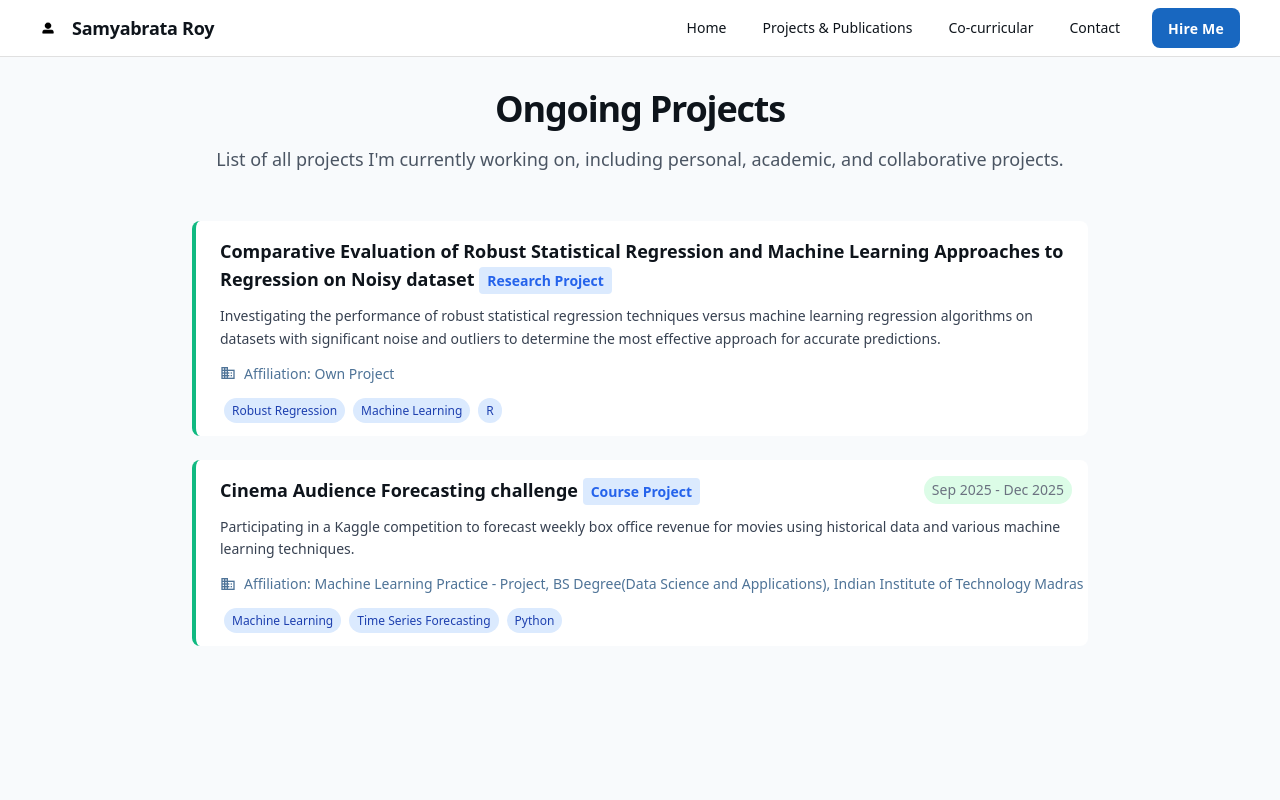
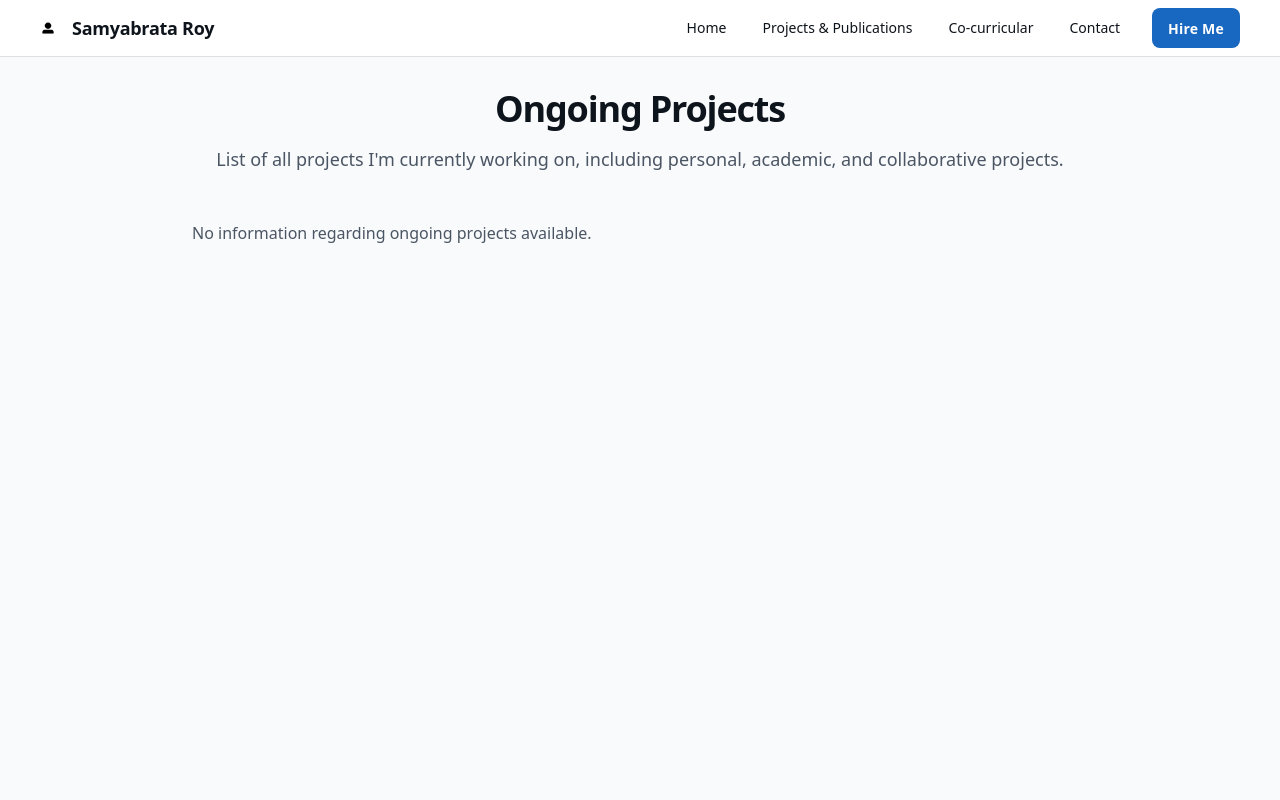
Before and after one commit to samyaroy/FolioForge-vue-portfolio-website, a Vue app: page /#/ongoing-projects in a window 1280 px wide. Shown: the top 800 px of the page. Built offline with nearby package versions, Linux system fonts and the light colour scheme.

Commit message:
Some minor fixes

```diff
--- a/src/profile_info.yml
+++ b/src/profile_info.yml
@@ -149,7 +149,7 @@ certifications:
     instructor: Dr. Michael Shields
     date: Nov 2025
     duration: 3 Weeks
-    cred_link: '#'
+    cred_link: 'https://drive.google.com/file/d/1U5q6y3fE0FY2tQSfJ1XBk_LEYWaQ_UBO/view?usp=drive_link'
     certificate: true
   # Add more fields as needed
 
@@ -245,26 +245,26 @@ articles:
 publications:
 
 ongoing_projects:
-  - title: 'Comparative Evaluation of Robust Statistical Regression and Machine Learning Approaches to Regression on Noisy dataset'
-    description: Investigating the performance of robust statistical regression techniques versus machine learning regression algorithms on datasets with significant noise and outliers to determine the most effective approach for accurate predictions.
-    type: Research Project
-    affiliation: Own Project
-    tech_stack: Robust Regression, Machine Learning, R
-    guide:
-    colaborators:
-    time_period:
-    cred_link:
-      github:
+  # - title: 'Comparative Evaluation of Robust Statistical Regression and Machine Learning Approaches to Regression on Noisy dataset'
+  #   description: Investigating the performance of robust statistical regression techniques versus machine learning regression algorithms on datasets with significant noise and outliers to determine the most effective approach for accurate predictions.
+  #   type: Research Project
+  #   affiliation: Own Project
+  #   tech_stack: Robust Regression, Machine Learning, R
+  #   guide:
+  #   colaborators:
+  #   time_period:
+  #   cred_link:
+  #     github:
 
-  - title: 'Cinema Audience Forecasting challenge'
-    description: Participating in a Kaggle competition to forecast weekly box office revenue for movies using historical data and various machine learning techniques.
-    tech_stack: Machine Learning, Time Series Forecasting, Python
-    type: Course Project
-    affiliation: Machine Learning Practice - Project, BS Degree(Data Science and Applications), Indian Institute of Technology Madras
-    guide:
-    time_period: Sep 2025 - Dec 2025
-    cred_link:
-      github:
+  # - title: 'Cinema Audience Forecasting challenge'
+  #   description: Participating in a Kaggle competition to forecast weekly box office revenue for movies using historical data and various machine learning techniques.
+  #   tech_stack: Machine Learning, Time Series Forecasting, Python
+  #   type: Course Project
+  #   affiliation: Machine Learning Practice - Project, BS Degree(Data Science and Applications), Indian Institute of Technology Madras
+  #   guide:
+  #   time_period: Sep 2025 - Dec 2025
+  #   cred_link:
+  #     github:
 
   # Add more fields as needed
 awards:
@@ -276,9 +276,10 @@ awards:
 co_curriculars:
   - title: leadership_roles
     entries:
-      - role: Founder, Club Administrator
+      - role: Founder, Club Administrator (later known as Community Admin)
         organization: 'Chi-Square: Statistics Club'
         web_link: https://22f2001443.github.io/chi-square/
+        host: Nilgiri House
         location: Indian Institute of Technology Madras BS Degree
         description: Created a statistics community of 450+ members. Led core team, organized workshops, academic sessions, and industry talks. Increased membership by 40% and secured partnerships with other societies.
         time_period: 2023 - 2025
--- a/src/views/Cocurricular/components/Leadership.vue
+++ b/src/views/Cocurricular/components/Leadership.vue
@@ -22,6 +22,10 @@
               class="text-[#1980e6] hover:underline text-sm">
               <span v-if="leadership.web_link"><v-icon size="16" class="text-gray-500">mdi-open-in-new</v-icon></span>
             </a>
+          </div>
+          <div v-if="leadership.host" class="flex items-center space-x-1">
+            <v-icon small class="text-[#1980e6]">mdi-home</v-icon>
+            <span class="text-gray-700">{{ leadership.host }}</span>
           </div>
           <div class="flex items-center space-x-1">
             <v-icon small class="text-[#1980e6]">mdi-map-marker</v-icon>
--- a/src/views/Contact.vue
+++ b/src/views/Contact.vue
@@ -73,7 +73,7 @@
               </div>
               <div class="flex flex-col justify-center">
                 <p class="text-[#0e141b] text-base font-medium leading-normal line-clamp-1">GitHub</p>
-                <a :href="github" target="_blank" class="text-[#4e7397] text-sm font-normal leading-normal line-clamp-2 hover:text-[#1980e6] transition-colors duration-200">GitHub Profile</a>
+                <a :href="github" target="_blank" class="text-[#4e7397] text-sm font-normal leading-normal line-clamp-2 hover:text-[#1980e6] transition-colors duration-200">GitHub Profile <span v-if="githubUsername" class="text-[#646cff]">({{ githubUsername }})</span></a>
               </div>
             </div>
 
@@ -84,8 +84,8 @@
                 </svg>
               </div>
               <div class="flex flex-col justify-center">
-                <p class="text-[#0e141b] text-base font-medium leading-normal line-clamp-1">Student GitHub</p>
-                <a :href="github2" target="_blank" class="text-[#4e7397] text-sm font-normal leading-normal line-clamp-2 hover:text-[#1980e6] transition-colors duration-200">Student GitHub Profile</a>
+                <p class="text-[#0e141b] text-base font-medium leading-normal line-clamp-1">Student GitHub </p>
+                <a :href="github2" target="_blank" class="text-[#4e7397] text-sm font-normal leading-normal line-clamp-2 hover:text-[#1980e6] transition-colors duration-200">Student GitHub Profile <span v-if="github2Username" class="text-[#646cff]">({{ github2Username }})</span></a>
               </div>
             </div>
 
@@ -128,9 +128,7 @@
 
             <div class="flex items-center gap-4 bg-slate-50 px-4 min-h-[72px] py-2">
               <div class="text-[#0e141b] flex items-center justify-center rounded-lg bg-[#e7edf3] shrink-0 size-12">
-                <svg xmlns="http://www.w3.org/2000/svg" width="24px" height="24px" fill="currentColor" viewBox="0 0 256 256">
-                  <path d="M200,112a8,8,0,0,1-8,8H152a8,8,0,0,1,0-16h40A8,8,0,0,1,200,112Zm-8,24H152a8,8,0,0,0,0,16h40a8,8,0,0,0,0-16Zm40-80V200a16,16,0,0,1-16,16H40a16,16,0,0,1-16-16V56A16,16,0,0,1,40,40H216A16,16,0,0,1,232,56ZM216,200V56H40V200H216Zm-80.26-34a8,8,0,1,1-15.5,4c-2.63-10.26-13.06-18-24.25-18s-21.61,7.74-24.25,18a8,8,0,1,1-15.5-4,39.84,39.84,0,0,1,17.19-23.34,32,32,0,1,1,45.12,0A39.76,39.76,0,0,1,135.75,166ZM96,136a16,16,0,1,0-16-16A16,16,0,0,0,96,136Z"></path>
-                </svg>
+                <img src="/icons/Orchid.png" alt="ORCID iD" class="w-6 h-6 object-contain" />
               </div>
               <div class="flex flex-col justify-center">
                 <p class="text-[#0e141b] text-base font-medium leading-normal line-clamp-1">ORCID iD</p>
@@ -158,6 +156,8 @@ const location = contacts.location
 const kaggle = socials.kaggle
 const github = socials.github
 const github2 = socials.github2
+const githubUsername = github ? github.split('/').filter(Boolean).pop() : null
+const github2Username = github2 ? github2.split('/').filter(Boolean).pop() : null
 const linkedIn = socials.linkedin
 const twitter = socials.twitter
 const orchis_id = socials.orchis_id
--- a/src/views/InternshipCertification/Index.vue
+++ b/src/views/InternshipCertification/Index.vue
@@ -6,7 +6,7 @@
           Internships & Certifications
         </h1>
         <p class="text-lg text-gray-600 max-w-4xl mx-auto">
-          Professional internships and certifications in Data Science, AI, and emerging technologies
+          Professional internships and certifications I have obtained during my journey.
         </p>
       </div>
 
--- a/src/views/OngoingProjects/index.vue
+++ b/src/views/OngoingProjects/index.vue
@@ -14,8 +14,11 @@
         <!-- <h2 class="text-3xl font-bold text-[#0e141b] mb-6">Workshops Attended</h2> -->
         <!-- <p class="text-gray-600">Academic and professional workshops I've participated in</p> -->
 
-        <div class="space-y-6">
+        <div v-if="ongoingProjects" class="space-y-6">
           <ProjectCard v-for="(project, index) in ongoingProjects" :key="index" :project="project" />
+        </div>
+        <div v-else class="text-gray-600">
+          No information regarding ongoing projects available.
         </div>
       </div>
 
@@ -29,7 +32,7 @@ import ProjectCard from './components/ProjectCard.vue'
 
 import config from '@/profile_info.yml'
 const { ongoing_projects } = config
-const ongoingProjects = ongoing_projects || []
+const ongoingProjects = ongoing_projects
 </script>
 
 <style scoped>
```
Also changed, not shown: public/icons/Orchid.png (added).
